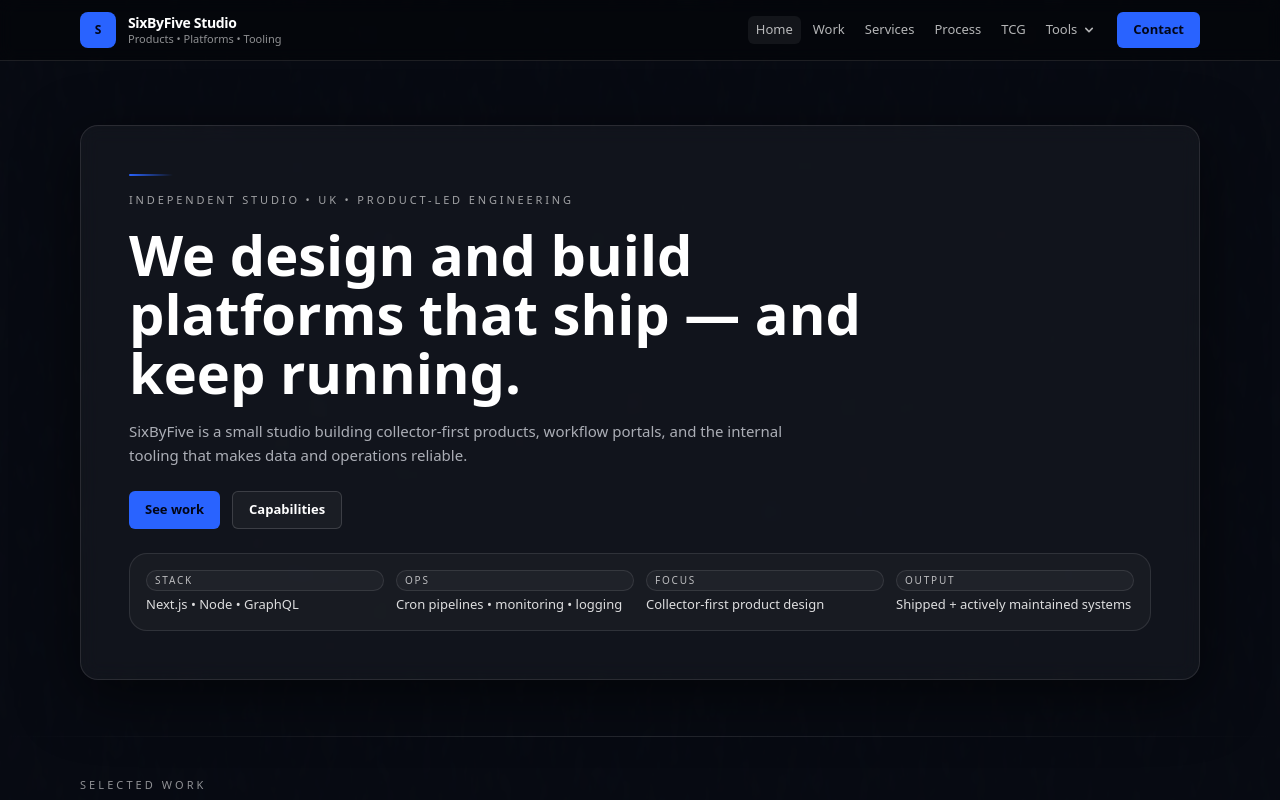
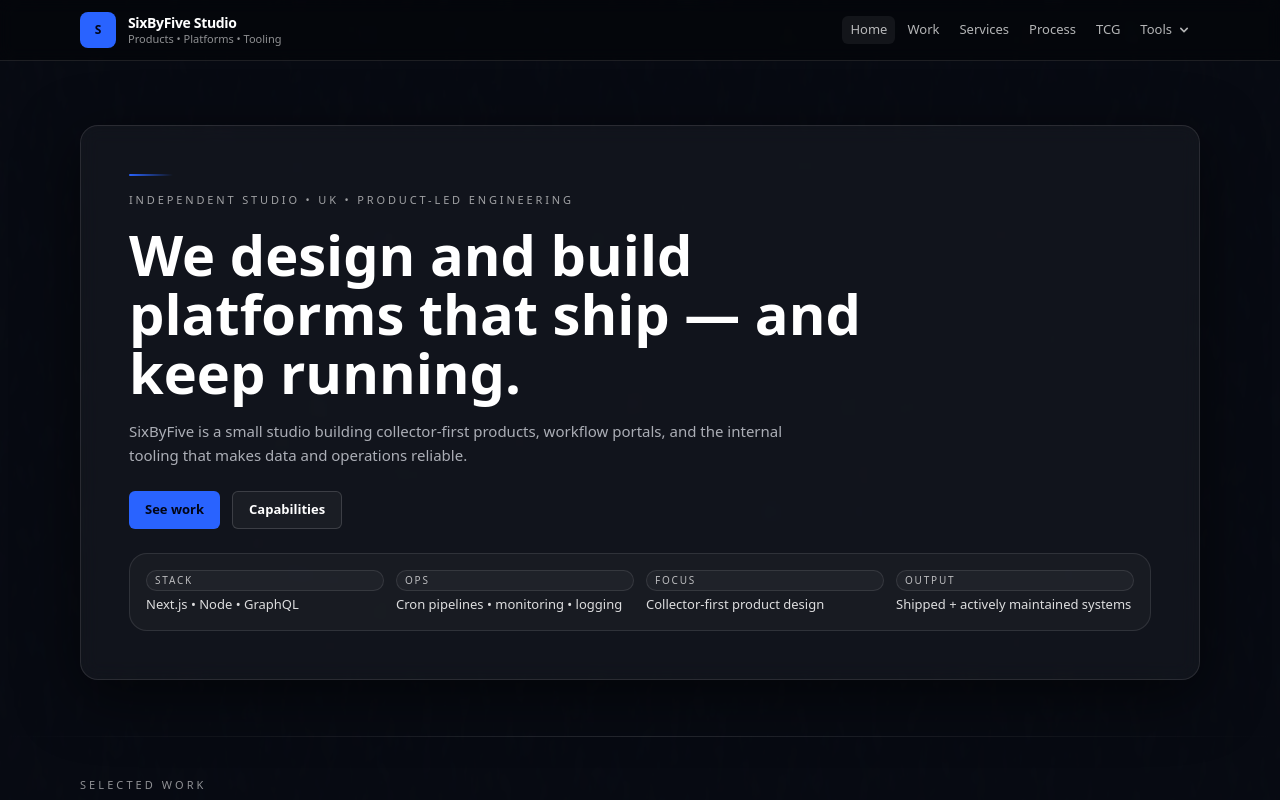
Before and after one commit to FalconChipp/dev.sixbyfive, a Next.js app: page / in a window 1280 px wide. Shown: the top 800 px of the page. Built offline with nearby package versions, Linux system fonts and the light colour scheme.

Commit message:
Update Header.js

```diff
--- a/app/components/Header.js
+++ b/app/components/Header.js
@@ -260,9 +260,9 @@ export default function Header() {
             )}
           </div>
 
-          <Button href="#contact" variant="primary" className="ml-2">
+          {/* <Button href="#contact" variant="primary" className="ml-2">
             Contact
-          </Button>
+          </Button> */}
         </nav>
 
         {/* MOBILE MENU BUTTON */}
```
